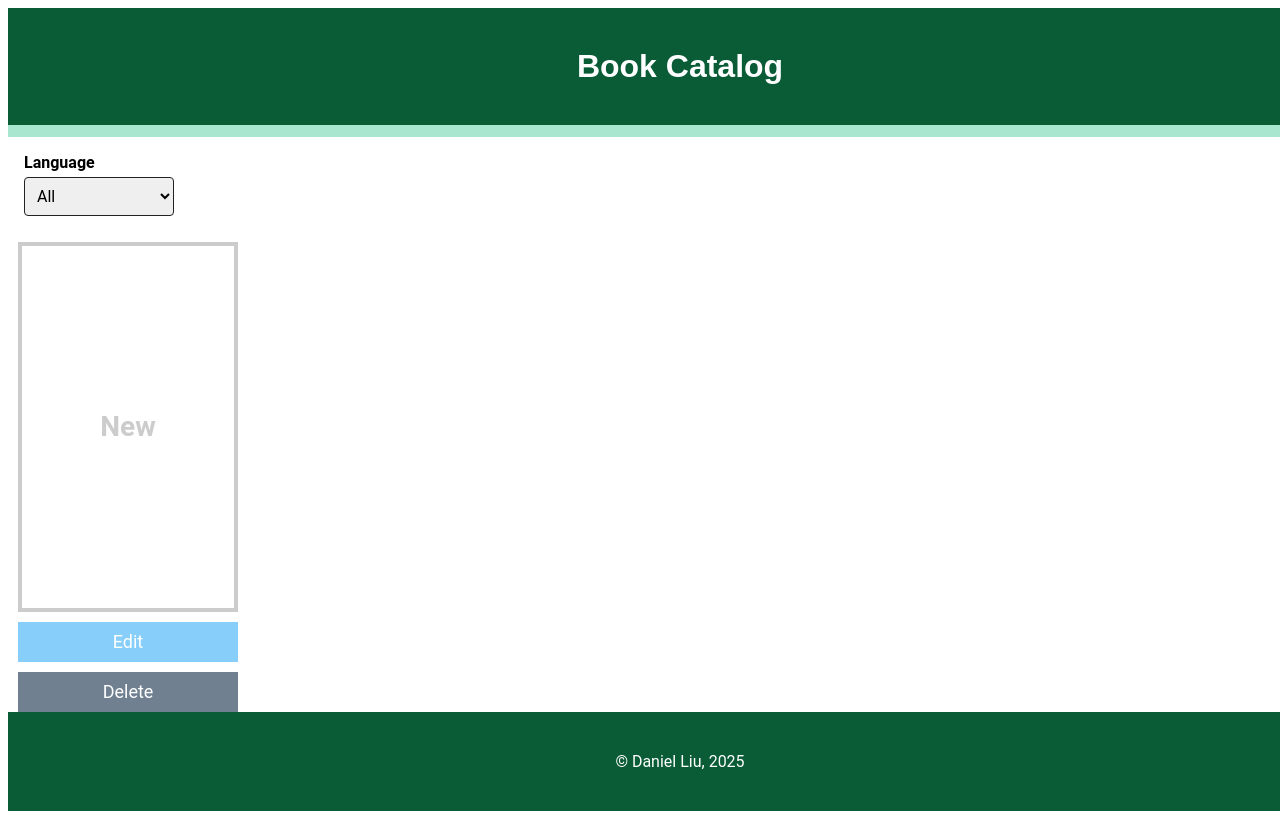
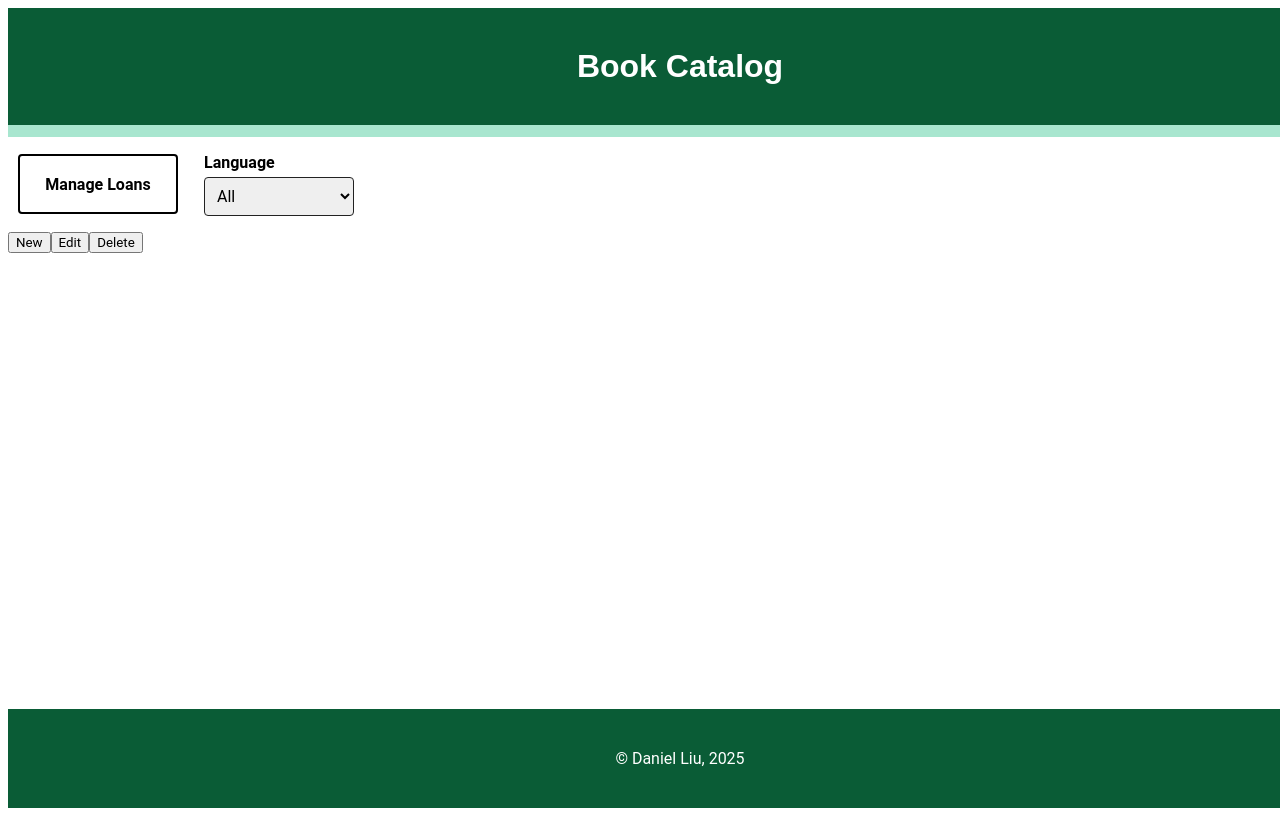
Before and after one commit to daniel-liu01/week9books, a React (Vite) app: page / in a window 1280 px wide. Shown: the top 819 px of the page. Built offline with nearby package versions, Linux system fonts and the light colour scheme.

Commit message:
add manage loans component

```diff
--- a/src/App.css
+++ b/src/App.css
@@ -1,5 +1,5 @@
 * {
-  font-family: 'Roboto', Arial, sans-serif;
+  font-family: "Roboto", Arial, sans-serif;
 }
 
 .books {
@@ -17,10 +17,10 @@
   min-height: 100vh;
 }
 
-.header {
+.title {
   margin: 0 auto;
   width: 100%;
-  background-color: #0A5C36;
+  background-color: #0a5c36;
   text-align: center;
   padding: 40px;
   color: white;
@@ -31,7 +31,7 @@
 .footer {
   margin: 0 auto;
   margin-top: auto;
-  background-color: #0A5C36;
+  background-color: #0a5c36;
   text-align: center;
   padding: 40px;
   width: 100%;
@@ -85,7 +85,7 @@
 }
 
 .saveButton {
-  background-color: #0A5C36;
+  background-color: #0a5c36;
   color: white;
   width: 3.5em;
   font-size: 1.5em;
@@ -93,6 +93,11 @@
   padding-bottom: 4px;
 }
 
-.button-container{
+.button-container {
   margin-left: 145px;
 }
+
+.header {
+  display: flex;
+  align-items: center;
+}
--- a/src/App.jsx
+++ b/src/App.jsx
@@ -1,22 +1,22 @@
-import { useState, useEffect } from 'react';
-import './App.css';
-import Book from './Book.jsx';
-import Modal from './components/Modal.jsx';
-import BookForm from './components/BookForm.jsx';
-import Filter from './components/Filter.jsx';
+import { useState, useEffect } from "react";
+import "./App.css";
+import Modal from "./components/Modal.jsx";
+import BookForm from "./components/BookForm.jsx";
+import Filter from "./components/Filter.jsx";
+import ManageLoans from "./components/ManageLoans.jsx";
 
 function App() {
   const [books, setBooks] = useState(() => {
-    const stored = localStorage.getItem('books');
+    const stored = localStorage.getItem("books");
     return stored ? JSON.parse(stored) : [];
   });
 
   const [selectedBookId, setSelectedBookId] = useState(null);
-  const [publisher, setPublisher] = useState('All');
-  const [language, setLanguage] = useState('All');
+  const [publisher, setPublisher] = useState("All");
+  const [language, setLanguage] = useState("All");
 
   useEffect(() => {
-    localStorage.setItem('books', JSON.stringify(books));
+    localStorage.setItem("books", JSON.stringify(books));
   }, [books]);
 
   const allBooks = [...books];
@@ -25,14 +25,14 @@
     new Set(
       allBooks
         .map((b) => b.language)
-        .filter((l) => l && l.trim() !== '' && l.trim().toLowerCase() !== 'all')
+        .filter((l) => l && l.trim() !== "" && l.trim().toLowerCase() !== "all")
     )
   );
 
   const filteredBooks = allBooks.filter(
     (book) =>
-      (publisher === 'All' || book.publisher === publisher) &&
-      (language === 'All' || book.language === language)
+      (publisher === "All" || book.publisher === publisher) &&
+      (language === "All" || book.language === language)
   );
 
   function addBook(book) {
@@ -57,12 +57,13 @@
 
   return (
     <div className="app-container">
-      <h1 className="header">Book Catalog</h1>
-      <div>
+      <h1 className="title">Book Catalog</h1>
+      <div className="header">
+        <ManageLoans />
         <Filter
           filters={[
             {
-              label: 'Language',
+              label: "Language",
               options: uniqueLanguages, // Removed 'All' from here
               selected: language,
               onChange: setLanguage,
@@ -71,7 +72,11 @@
         />
       </div>
       <div className="books">
-        <Modal btnLabel="New" btnClassName="new-button" onDelete={handleDeleteSelected}>
+        <Modal
+          btnLabel="New"
+          btnClassName="new-button"
+          onDelete={handleDeleteSelected}
+        >
           <BookForm add={addBook} />
         </Modal>
 
@@ -79,7 +84,7 @@
           {filteredBooks.map((book) => (
             <div
               key={book.id}
-              className={`book ${selectedBookId === book.id ? 'selected' : ''}`}
+              className={`book ${selectedBookId === book.id ? "selected" : ""}`}
               onClick={() => toggleSelectBook(book.id)}
             >
               <img src={book.url} alt={book.title} />
--- /dev/null
+++ b/src/components/ManageLoans.css
@@ -0,0 +1,16 @@
+.manage-loans-btn {
+  background-color: white;
+  border: 2px solid black;
+  font-weight: bold;
+  font-size: 16px;
+  padding: 8px 14px;
+  border-radius: 4px;
+  margin: 10px;
+  width: 160px;
+  height: 60px;
+}
+
+.manage-loans-btn:hover {
+  background-color: #2c2c2c;
+  color: white;
+}
--- /dev/null
+++ b/src/components/ManageLoans.jsx
@@ -0,0 +1,10 @@
+import React from "react";
+import "./ManageLoans.css";
+
+export default function ManageLoans({ onClick }) {
+  return (
+    <button className="manage-loans-btn" onClick={onClick}>
+      Manage Loans
+    </button>
+  );
+}
```
Lines whose indentation alone changed are shown as unchanged.
